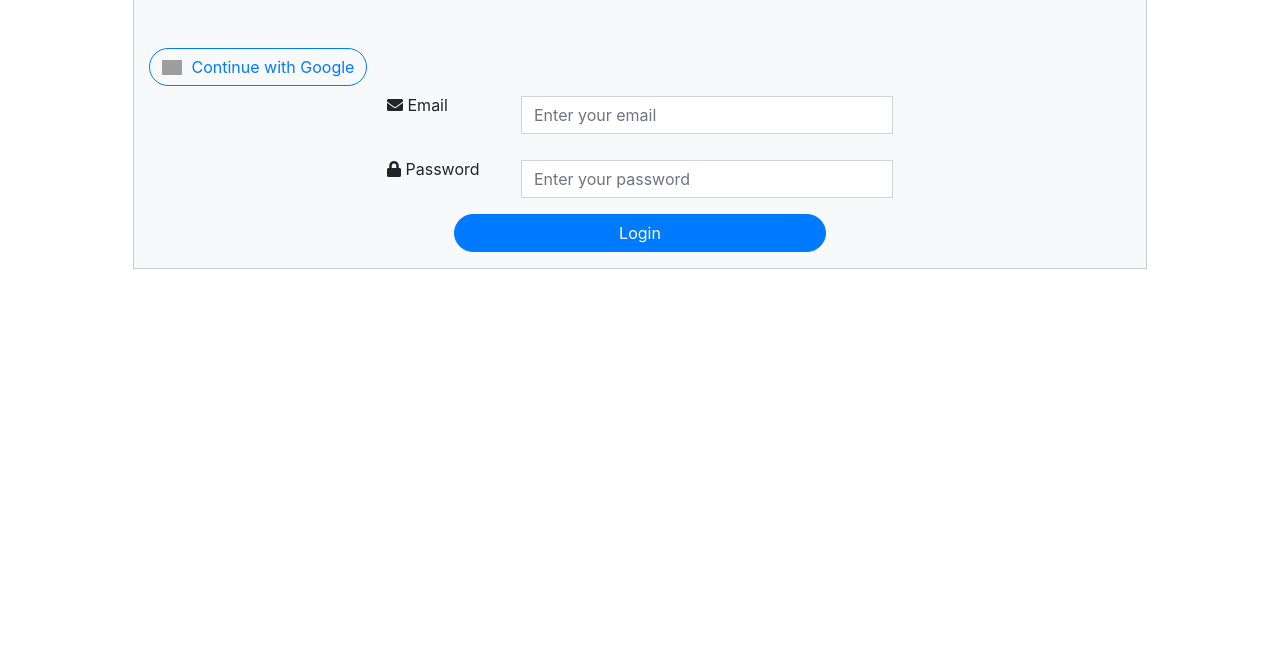
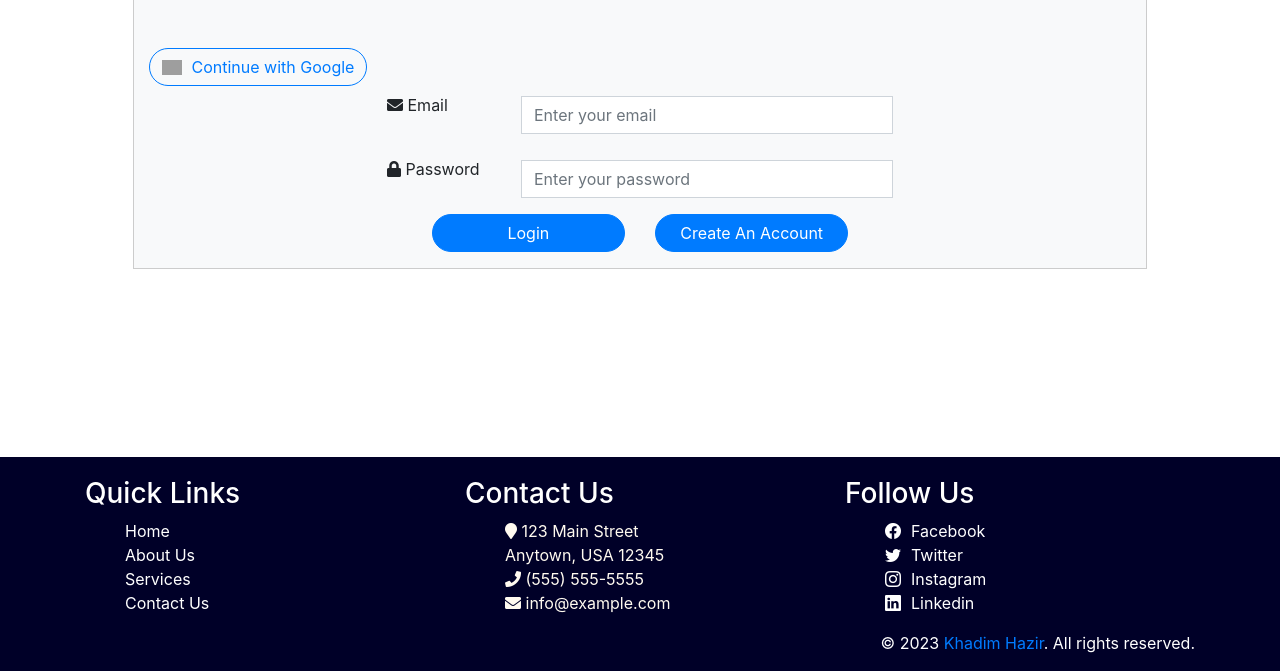
Before and after one commit to shahiddgk/khadim-hazir, a CodeIgniter app: page /database/user/sign_in in a window 1280 px wide. Shown: the part 129-800 px from the top of the page. Run offline with CodeIgniter, Linux system fonts and the light colour scheme; some libraries are stand-ins or nearby versions; grey boxes are pictures that could not be loaded.

Commit message:
user detail and footer etc

```diff
--- a/application/controllers/User.php
+++ b/application/controllers/User.php
@@ -63,6 +63,45 @@ class User extends CI_Controller {
 	     redirect(site_url().'user/sign_in');
     }
 
-}
+    }
+
+	public function user_detail($id)
+	{
+		if ($this->session->userdata('user_logged_in')) {
+
+        $data['users'] = $this->common_model->select_where("*", "users", array('id'=>$id))->result_array();
+
+		$this->load->view('front/header');
+        $this->load->view('user/user_detail',$data);
+        $this->load->view('front/footer');
+		} else {
+			$this->session->set_flashdata('msg', 'Plese First Login.');
+			redirect(site_url().'user/sign_in');
+		}
+    }
+
+	public function send_mail_user($user_id){
+		$query = $this->common_model->select_where("email", "users", array('id'=>$user_id))->row_array();
+		$config = Array(
+			'protocol' => 'smtp',
+			'smtp_host' => 'smtp.gmail.com',
+			'smtp_port' => 465,
+			'smtp_user' => 'info.azoozy@gmail.com', // change it to yours
+			'smtp_pass' => 'Delegate@access2022', // change it to yours
+			'mailtype' => 'html',
+			'charset' => 'utf-8',
+			'wordwrap' => TRUE
+		);
+		$to_mail = $query["email"];
+		$this->load->library('email', $config);
+		$this->email->set_header('MIME-Version', '1.0; charset=utf-8');
+		$this->email->set_header('Content-type', 'text/html');
+		$this->email->set_newline("\r\n");
+		$this->email->from('Azoozy.com'); // change it to yours
+		$this->email->to($to_mail);// change it to yours
+		$this->email->subject((string) $this->lang->line('subscription_successfull'));
+		$this->email->message($this->load->view('front/emails/subscription', '', TRUE));
+		$this->email->send();
+	}
 
 }
--- a/application/views/admin/admin_setting/setting.php
+++ b/application/views/admin/admin_setting/setting.php
@@ -37,7 +37,7 @@
         <form action="<?=site_url('admin/welcome/update')?>" method="post" enctype="multipart/form-data">
             <div class="form-group">
                 <div class="input-group">
-                    <div class="input-group-addon">Name?></div>
+                    <div class="input-group-addon">Name</div>
                     <input type="text" value="<?=$name;?>" id="username3" name="username" class="form-control">
                     <input type="hidden" value="<?=$id;?>" id="username3" name="id" class="form-control">
                 </div>
--- a/application/views/front/footer.php
+++ b/application/views/front/footer.php
@@ -1,26 +1,69 @@
-<footer >
+   <style>
+.footer-heading {
+    color: white;
+}
 
-    <div class="container-fluid">
+.footer-a {
+    color: white;
+}
 
+.footer-para {
+    color: white;
+}
+
+.footer-li {
+    color: floralwhite;
+}
+
+a.icons {
+    color: white;
+}
+   </style>
+
+   <footer class="site-footer footer-dark bg-dark shadow-sm">
+       <div class="container">
            <div class="row">
-            <div class="col-md-6">
-                <!-- <div class="follow-link">
-                    <a class="text-light" href=""><img class="pay" src="<?php echo base_url()?>images/apple-pay(1).png" alt=""></a>
-                    <a class="text-light" href=""><img class="apple-pay" src="<?php echo base_url()?>images/maestro.png" alt=""></a>
-                    <a class="text-light" href=""><img class="paypal" src="<?php echo base_url()?>images/paypal.png" alt=""></a>
-                    <a class="text-light" href=""><img class="visa" src="<?php echo base_url()?>images/visa.png" alt=""></i></a>
-                    <a class="text-light" href=""><img class="master-card" src="<?php echo base_url()?>images/master-card(1).png" alt=""></a>
-                    <a class="text-light" href=""><img class="mada" src="<?php echo base_url()?>images/mada.png" alt=""></i></a>
-                </div> -->
+               <div class="col-md-4 col-sm-6 footer-widget">
+                   <h3 class="footer-heading">Quick Links</h3>
+                   <ul>
+                       <li><a class="footer-a" href="#">Home</a></li>
+                       <li><a class="footer-a" href="#">About Us</a></li>
+                       <li><a class="footer-a" href="#">Services</a></li>
+                       <li><a class="footer-a" href="#">Contact Us</a></li>
+                   </ul>
                </div>
-            <div class="col-md-6">
-                <p class="footer-text"><?php echo $this->lang->line('all_rights_reserved'); ?> © 2022 Khadim Hazir </p>
+               <div class="col-md-4 col-sm-6 footer-widget">
+                   <h3 class="footer-heading">Contact Us</h3>
+                   <ul class="address">
+                       <li class="footer-li"><i class="fa fa-map-marker"></i> 123 Main Street<br> Anytown, USA 12345
+                       </li>
+                       <li class="footer-li"><i class="fa fa-phone"></i> (555) 555-5555</li>
+                       <li class="footer-li"><i class="fa fa-envelope"></i> info@example.com</li>
+                   </ul>
+               </div>
+               <div class="col-md-4 col-sm-6 footer-widget">
+                   <h3 class="footer-heading">Follow Us</h3>
+                   <ul class="social">
+                       <li><a class="icons" href="#"><i class="bi bi-facebook"></i>Facebook</a></li>
+                       <li><a class="icons" href="#"><i class="bi bi-twitter"></i>Twitter</a></li>
+                       <li><a class="icons" href="#"><i class="bi bi-instagram"></i>Instagram</a></li>
+                       <li><a class="icons" href="#"><i class="bi bi-linkedin"></i>Linkedin</a></li>
+                   </ul>
                </div>
            </div>
+       </div>
+       <div class="bottom-bar">
+           <div class="container">
+               <div class="row">
+                   <div class="col-md-12">
+                       <p class="footer-para text-right">&copy; 2023 <a href="<?php echo base_url() ?>">Khadim Hazir</a>. All rights reserved.</p>
+                   </div>
+               </div>
+           </div>
+       </div>
+   </footer>
 
-    </div>
 
-</footer>
 
    </div>
 
@@ -40,9 +83,7 @@
    <?php if ($this->session->flashdata('flash_message') != "") : ?>
 
    <script type="text/javascript">
-
 toastr.success('<?php echo $this->session->flashdata("flash_message"); ?>');
-
    </script>
 
    <?php unset($_SESSION['flash_message']); endif; ?>
@@ -50,9 +91,7 @@
    <?php if ($this->session->flashdata('error_message') != "") : ?>
 
    <script type="text/javascript">
-
 toastr.error('<?php echo $this->session->flashdata("error_message"); ?>');
-
    </script>
 
    <?php unset($_SESSION['error_message']); endif; ?>
@@ -60,9 +99,7 @@
    <?php if ($this->session->flashdata('info_message') != "") : ?>
 
    <script type="text/javascript">
-
 //toastr.info('<?php echo $this->session->flashdata("info_message"); ?>');
-
    </script>
 
    <?php unset($_SESSION['info_message']); endif; ?>
--- a/application/views/front/sign_in.php
+++ b/application/views/front/sign_in.php
@@ -19,7 +19,8 @@
     <div class="row justify-content-center login-form pt-5 m-5">
         <div class="col-12">
             <a class="btn btn-outline-primary" href="#" role="button" style="text-transform:none">
-                <img width="20px" style="margin-bottom:3px; margin-right:5px" alt="Google sign-in" src="https://upload.wikimedia.org/wikipedia/commons/thumb/5/53/Google_%22G%22_Logo.svg/512px-Google_%22G%22_Logo.svg.png" />
+                <img width="20px" style="margin-bottom:3px; margin-right:5px" alt="Google sign-in"
+                    src="https://upload.wikimedia.org/wikipedia/commons/thumb/5/53/Google_%22G%22_Logo.svg/512px-Google_%22G%22_Logo.svg.png" />
                 Continue with Google
             </a>
         </div>
@@ -31,7 +32,8 @@
                     <i class="fas fa-envelope"></i> Email
                 </label>
                 <div class="col-sm-9">
-                <input type="email" class="form-control" id="email" name="email" placeholder="Enter your email" required>
+                    <input type="email" class="form-control" id="email" name="email" placeholder="Enter your email"
+                        required>
                 </div>
             </div>
             <div class="form-group row">
@@ -39,12 +41,17 @@
                     <i class="fas fa-lock"></i> Password
                 </label>
                 <div class="col-sm-9">
-                <input type="password" class="form-control" id="password" name="password" placeholder="Enter your password" required>
+                    <input type="password" class="form-control" id="password" name="password"
+                        placeholder="Enter your password" required>
                 </div>
             </div>
             <div class="form-group row justify-content-center">
-                <div class="col-sm-9">
+                <div class="col-sm-5">
                     <button type="submit" class="btn btn-primary btn-block">Login</button>
+                </div>
+                <div class="col-sm-5">
+                    <a href="<?php echo base_url('user/sign_up'); ?>" class="btn btn-primary btn-block">Create An
+                        Account</a>
                 </div>
             </div>
         </form>
--- a/system/language/english/eng_lang.php
+++ b/system/language/english/eng_lang.php
@@ -94,7 +94,7 @@ $lang['cancel_subscription_msg'] = 'Are you sure? You want to cancel your subscr
 $lang['cancel_subscription'] = 'Cancel Subscription';
 $lang['welcome'] = 'Welcome';
 $lang['subcription_cancelled_msg'] = 'Subscription Cancelled Successfully';
-$lang['subscription_successfull'] = 'Azoozy Subscription';
+$lang['subscription_successfull'] = 'Khaim Hazir Hire Email';
 $lang['registration_successfull'] = 'Registration Successfully';
 $lang['cancel_my_susbscription'] = 'Unsubscribe';
 $lang['change_password'] = 'Change Password';
```
Also changed, not shown: application/controllers/Welcome.php (+5 -5 lines), application/views/admin/login/login_content.php (+10 -3 lines), application/views/front/emails/subscription.php (added, +14 -0 lines), application/views/front/user_list.php (+5 -3 lines), application/views/user/user_detail.php (added, +48 -0 lines). Lines whose indentation alone changed are shown as unchanged.
